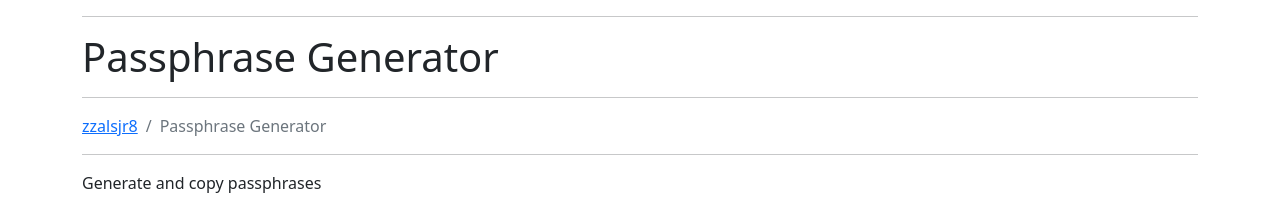
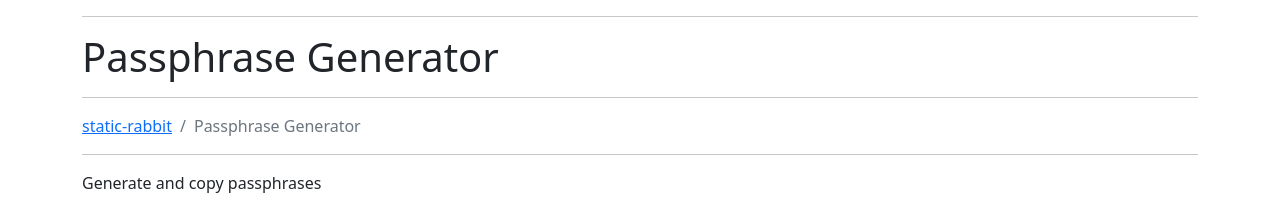
Before and after one commit to zzalsjr8/passphrase-generator, a plain HTML site: page index.html in a window 1280 px wide. Shown: the top 205 px of the page. Drawn offline with Linux system fonts and the light colour scheme.

Commit message:
Add files via upload

```diff
--- a/index.html
+++ b/index.html
@@ -24,7 +24,7 @@
 	<h1>Passphrase Generator</h1>
 	<hr>
 	<ol class="breadcrumb">
-		<li class="breadcrumb-item"><a href="https://zzalsjr8.github.io/">zzalsjr8</a></li>
+		<li class="breadcrumb-item"><a href="https://static-rabbit.github.io/">static-rabbit</a></li>
 		<li class="breadcrumb-item active">Passphrase Generator</li>
 	</ol>
 	<hr>
```
Also changed, not shown: 1 other file.
